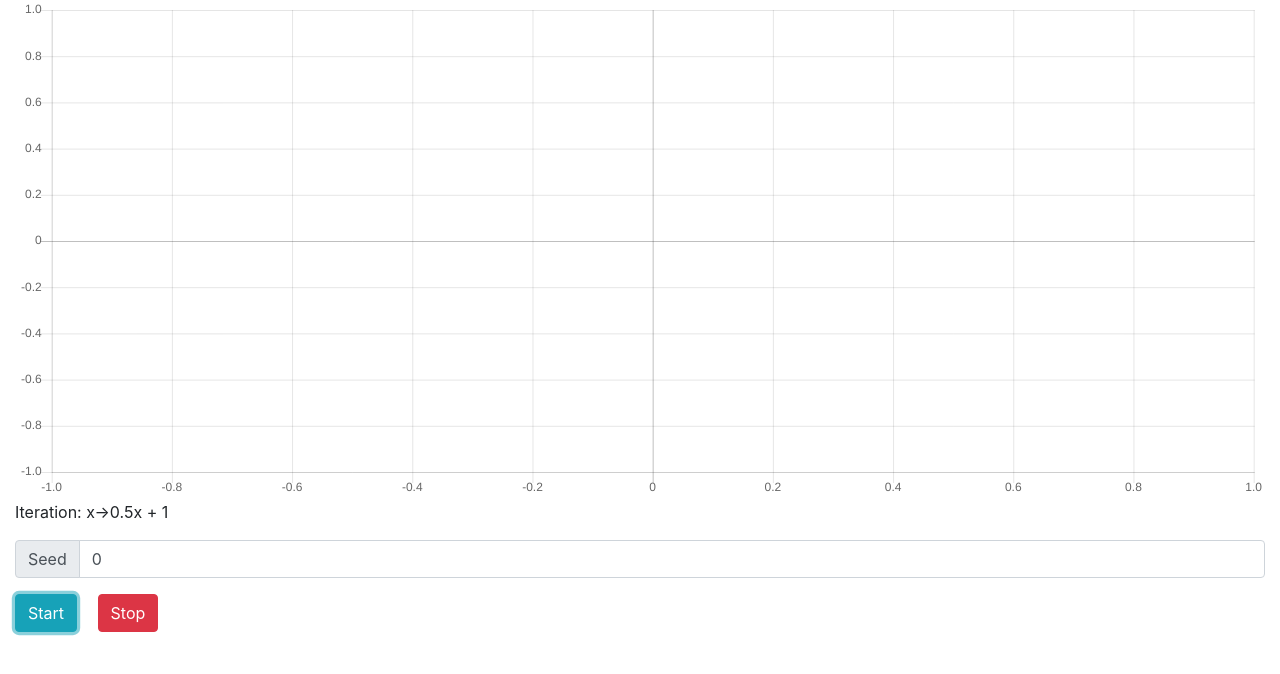
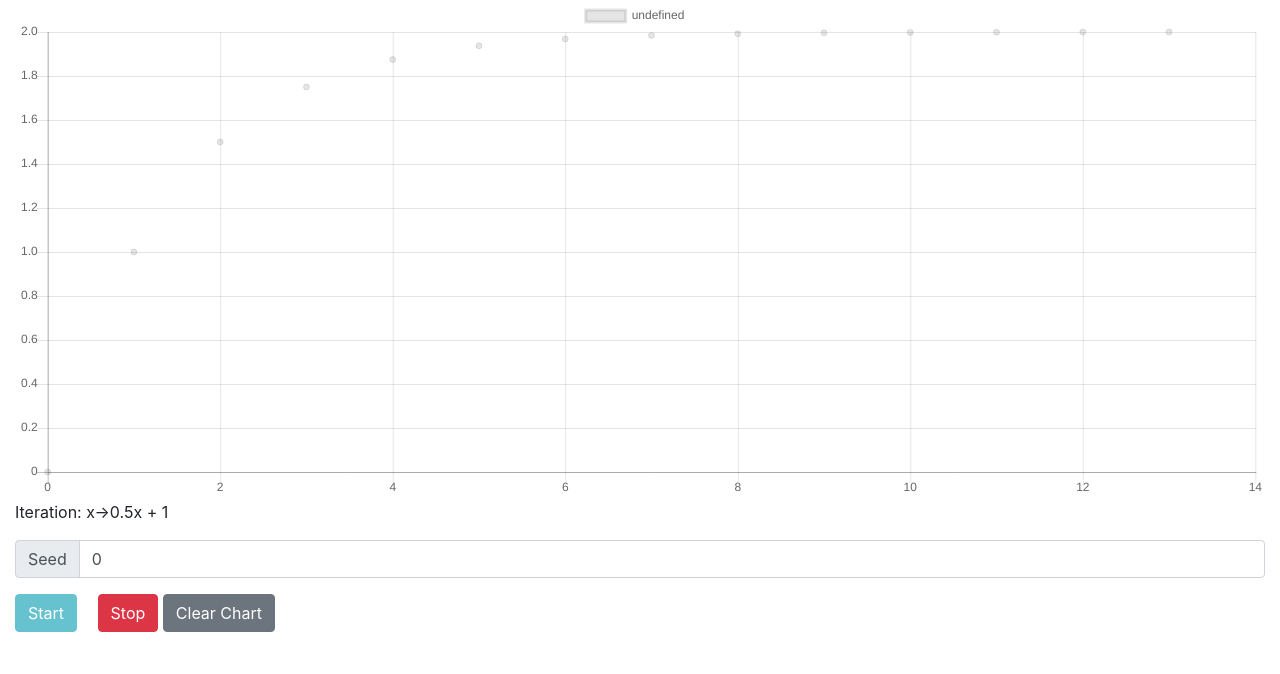
Before and after one commit to ManhQLe/iteration, a website: page src/Experiments/exp1.html in a window 1280 px wide. Both pictures are taken after a click on the button "Start". Drawn offline with Linux system fonts and the light colour scheme; files whose address does not match are found by name.

Commit message:
Finished flow

```diff
--- a/src/Experiments/exp1.html
+++ b/src/Experiments/exp1.html
@@ -18,9 +18,7 @@
 
 <body>
     <div class="container-fluid">
-        <canvas id="CHART" style="width:100%;height:500px">
-
-        </canvas>
+        <canvas id="CHART" style="width:100%;height:500px"></canvas>
 
         <form>
             <div class="input-group mb-3">
@@ -32,8 +30,9 @@
                 </div>
                 <input id="seed" type="number" class="form-control" value="0">
             </div>
-            <button type="button" class="btn btn-info mr-3">Start</button>
-            <button type="button" class="btn btn-danger">Stop</button>
+            <button type="button" id="start" class="btn btn-info mr-3">Start</button>
+            <button type="button" id="stop" disabled class="btn btn-danger">Stop</button>
+            <button type="button" id="clearchart" class="btn btn-secondary">Clear Chart</button>
         </form>
     </div>
     <script>
@@ -43,11 +42,69 @@
         } = mosyrejs2;
         let ctx = document.getElementById("CHART").getContext("2d");
 
+
+        let form = new RClay({
+            init(clay) {
+                let agg = clay.agreement;
+                let center = clay.center;
+                let start = $("#start");
+                let stop = $("#stop")
+                let seed = $("#seed");
+
+
+                start.click(function () {
+                    $(this).prop("disabled", true);
+                    stop.prop("disabled", false);
+                    center.SEED = seed.val();
+                    center.FLOW = true;
+                })
+
+                stop.click(function () {
+                    $(this).prop("disabled", true);
+                    start.prop("disabled", false);
+                    center.FLOW = false;
+                })
+            }
+        })
+
+        let iter = new RClay({
+            sensorPoints: ["IN"],
+            response(center) {
+                center.OUT = center.IN * 0.5 + 1;
+            }
+        })
+
+        let collector = new RClay({
+            sensorPoints: ["IN", "ENABLE"],
+            data: [],
+            i: 0,
+            timer: null,
+            response(center, clay) {
+                if (center.ENABLE) {
+                    clay.agreement.timer = setTimeout(() => {
+                        let data = clay.agreement.data;
+                        let p = {
+                            x: clay.agreement.i++,
+                            y: center.IN
+                        }
+                        data.push(p);
+                        center.POINT = p;
+                        center.NEXT = center.IN
+                    }, 200)
+                } else {
+                    clay.agreement.data = [];
+                    clay.agreement.i = 0;
+                    clearTimeout(clay.agreement.timer);
+                    clay.agreement.timer = null;
+                }
+            }
+        })
+
         let chartClay = new RClay({
-            sensorPoints:["DATA"],
+            sensorPoints: ["DATA", ],
             init: function (clay) {
                 let agg = clay.agreement
-                agg.chart =new Chart(ctx, {
+                agg.chart = new Chart(ctx, {
                     type: 'scatter',
                     options: {
                         scales: {
@@ -55,14 +112,36 @@
                                 type: 'linear',
                                 position: 'bottom'
                             }]
+                        },
+                        animation:{
+                            duration:100
                         }
+                    },
+                    data: {
+                        datasets:[{
+                            data:[]
+                        }]
                     }
-                });
+                })
+
+                let clearchart = $("#clearchart");
+
+                clearchart.click(() => {
+                    agg.chart.data.datasets[0].data = [];
+                    agg.chart.update(0);
+                })
             },
-            response(center,clay){
-
+            response(center, clay) {
+                let agg = clay.agreement;
+                agg.chart.data.datasets[0].data.push(center.DATA);
+                agg.chart.update(0);
             }
         })
+
+        Conduit.createLink([collector, "NEXT", iter, "IN"])
+        Conduit.createLink([form, "SEED", collector, "IN", iter, "OUT"])
+        Conduit.createLink([form, "FLOW", collector, "ENABLE"])
+        Conduit.createLink([chartClay, "DATA", collector, "POINT"])
     </script>
 </body>
 
```
